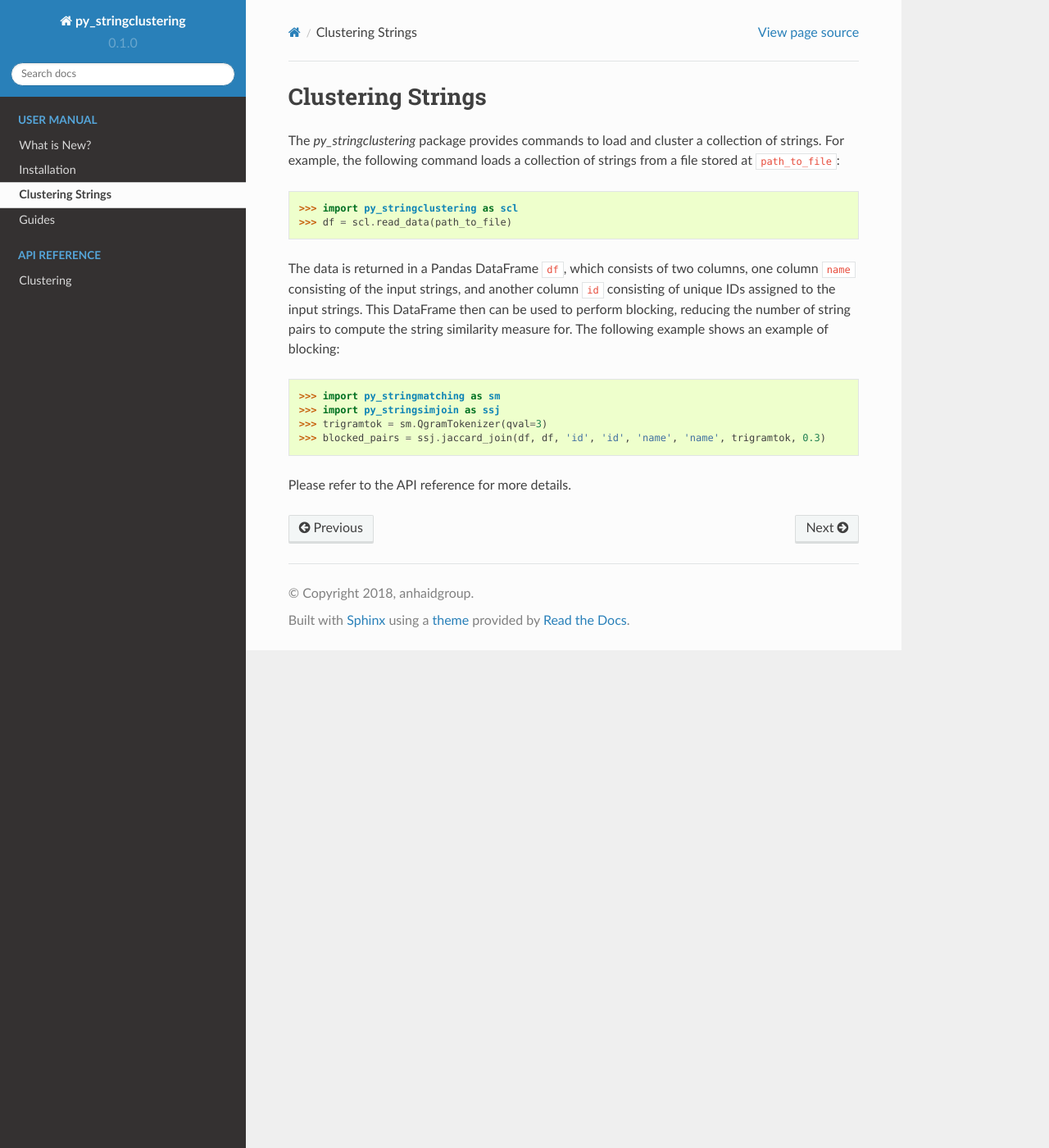
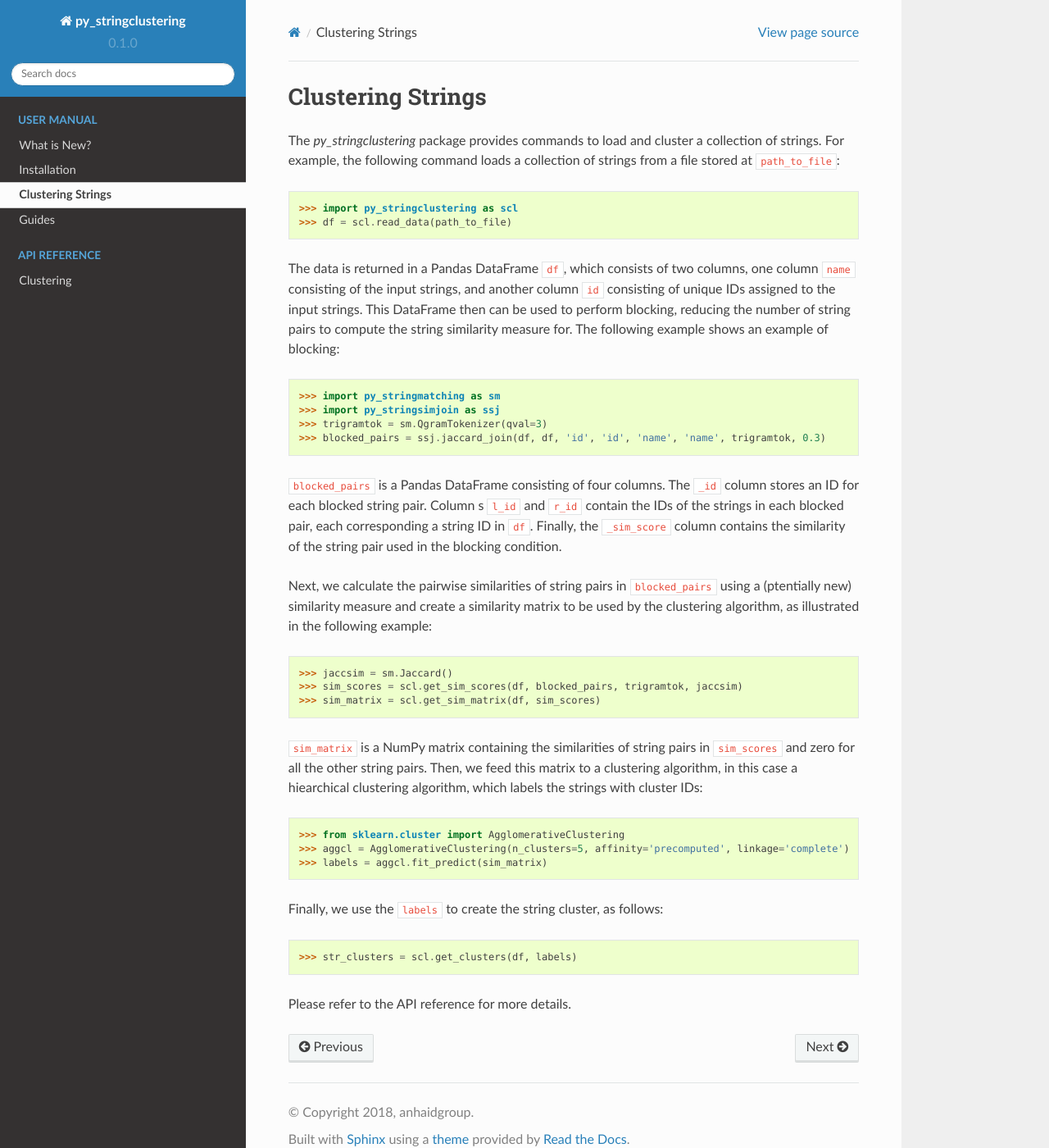
Before and after one commit to Anson-Doan/py_stringclustering-1, a Sphinx documentation site: the page built from docs/user_manual/clustering.rst, in a window 1280 px wide and 1400 px high. Shown: the whole window at 82% size. Built offline with Sphinx 7.4.7 and the Read the Docs theme 2.0.0, drawn with Linux system fonts in a browser that asks for light colours.

Commit message:
[DOC] Modofied clustering.rst.

```diff
--- a/docs/user_manual/clustering.rst
+++ b/docs/user_manual/clustering.rst
@@ -20,4 +20,31 @@ shows an example of blocking:
     >>> trigramtok = sm.QgramTokenizer(qval=3)
     >>> blocked_pairs = ssj.jaccard_join(df, df, 'id', 'id', 'name', 'name', trigramtok, 0.3)
 
+``blocked_pairs`` is a Pandas DataFrame consisting of four columns. The ``_id`` column stores
+an ID for each blocked string pair. Column s ``l_id`` and ``r_id`` contain the IDs of the
+strings in each blocked pair, each corresponding a string ID in ``df``. Finally, the
+``_sim_score`` column contains the similarity of the string pair used in  the blocking
+condition.
+
+Next, we calculate the pairwise similarities of string pairs in ``blocked_pairs`` using a
+(ptentially new) similarity measure and create a similarity matrix to be used by the
+clustering algorithm, as illustrated in the following example:
+
+    >>> jaccsim = sm.Jaccard()
+    >>> sim_scores = scl.get_sim_scores(df, blocked_pairs, trigramtok, jaccsim)
+    >>> sim_matrix = scl.get_sim_matrix(df, sim_scores)
+
+
+``sim_matrix`` is a NumPy matrix containing the similarities of string pairs in ``sim_scores``
+and zero for all the other string pairs. Then, we feed this matrix to a clustering algorithm,
+in this case a hiearchical clustering algorithm, which labels the strings with cluster IDs:
+
+     >>> from sklearn.cluster import AgglomerativeClustering
+     >>> aggcl = AgglomerativeClustering(n_clusters=5, affinity='precomputed', linkage='complete')
+     >>> labels = aggcl.fit_predict(sim_matrix)
+
+Finally, we use the ``labels`` to create the string cluster, as follows:
+
+     >>> str_clusters = scl.get_clusters(df, labels)
+
 Please refer to the API reference for more details.
```
Also changed, not shown: 1 other file.
